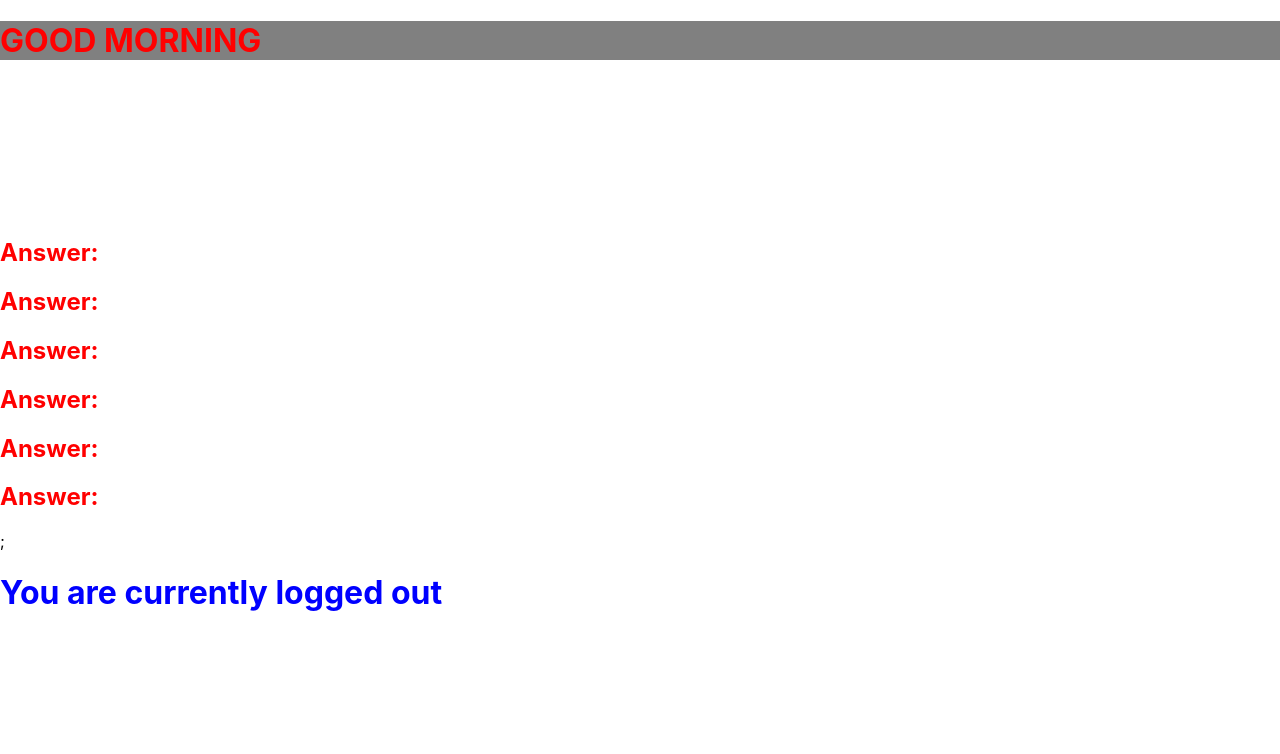
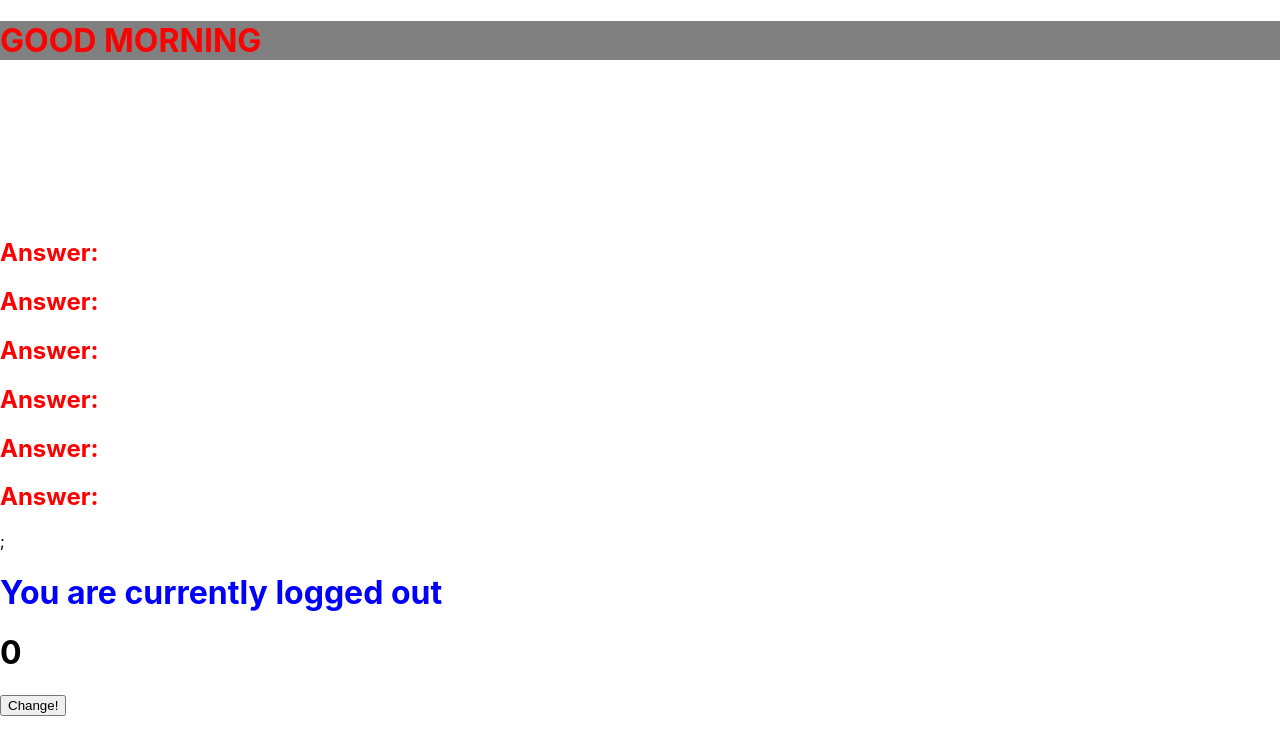
Before and after one commit to archanabaral/react-basics, a React (Create React App) app: page / in a window 1280 px wide. Shown: the top 754 px of the page. Built offline with nearby package versions, Linux system fonts and the light colour scheme.

Commit message:
event handler

```diff
--- a/src/App.js
+++ b/src/App.js
@@ -7,6 +7,7 @@
 import Joke from "./component/Joke";
 import JokesData from "./jokesData";
 import Data from "./component/class";
+import Event from "./component/event";
 
 function App() {
   const date = new Date();
@@ -65,6 +66,7 @@
       </div>
       <div>{jokeComponents};</div>
       <Data />
+      <Event />
     </div>
   );
 }
--- /dev/null
+++ b/src/component/event.js
@@ -0,0 +1,30 @@
+import React from "react";
+
+class event extends React.Component {
+  constructor() {
+    super();
+    this.state = {
+      count: 0
+    };
+    //Any time you craete a class method where you want to use setState on you need to bind that method to your own class
+    this.handleClick=this.handleClick.bind(this)
+  }
+  handleClick() {
+    //anytime we want to change state we use method setState
+    this.setState((prevState)=>{
+       return{
+           count:prevState.count + 1
+       }
+    });
+  }
+
+  render() {
+    return (
+      <div>
+        <h1>{this.state.count}</h1>
+        <button onClick={this.handleClick}> Change!</button>
+      </div>
+    );
+  }
+}
+export default event;
```
